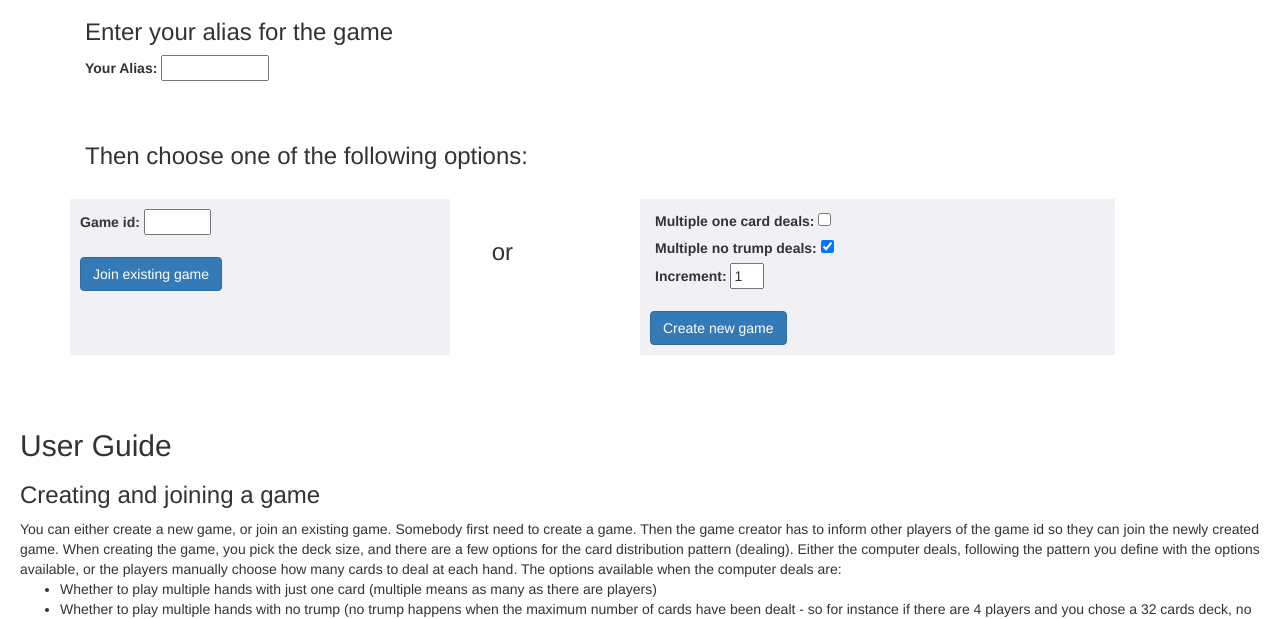
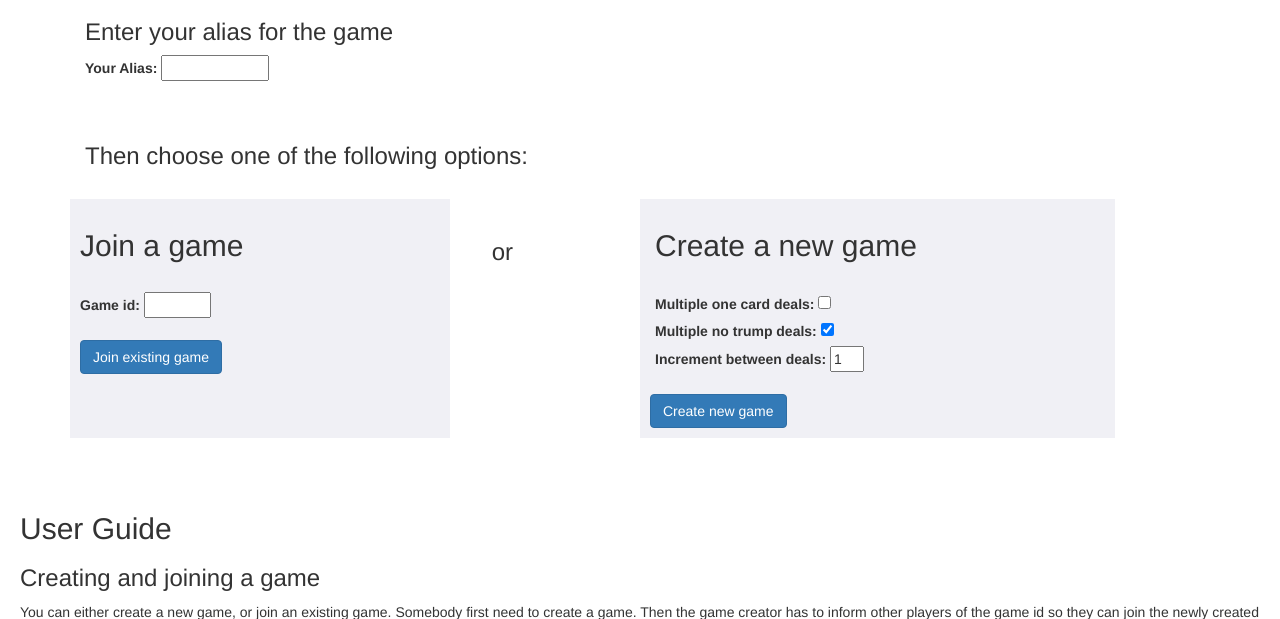
Before and after one commit to pfajeau/rom-whist, a Flask app: page / in a window 1280 px wide. Shown: the part 210-829 px from the top of the page. Run offline with Flask 2, Linux system fonts and the light colour scheme; parts of the project's set-up code (start-up, migrations or seed data) failed here and were passed over; some libraries are stand-ins or nearby versions.

Commit message:
Tweaks to presentation

```diff
--- a/romwhist/forms.py
+++ b/romwhist/forms.py
@@ -41,6 +41,6 @@ class IndexForm(FlaskForm):
     #deck_size = SelectField("Deck size: ", choices=[('24','24'),('32','32'),('40','40'),('52','52')], default='32')
     multiple_one_card = BooleanField("Multiple one card deals: ", default=False)
     multiple_no_trump = BooleanField("Multiple no trump deals: ", default=True)
-    increment = IntegerField("Increment: ", default=1, validators=[InputRequired(), NumberRange(min=1, max=5, message="Enter an increment between 1 and 5")])
+    increment = IntegerField("Increment between deals: ", default=1, validators=[InputRequired(), NumberRange(min=1, max=5, message="Enter an increment between 1 and 5")])
 
 from .models import *
--- a/romwhist/ui/templates/index.html
+++ b/romwhist/ui/templates/index.html
@@ -62,7 +62,8 @@
         <div class="row">
           <br/>
           <div class="col-4 data_block">
-            <!-- <h2>Join a game</h2> -->
+            <h2>Join a game</h2>
+            <br/>
             {{ form.game_id.label }}
             {{ form.game_id(size=5) }}
             <br><br>
@@ -74,11 +75,8 @@
           <!-- <h3>or</h3> -->
           <div class="col-5 data_block">
             <div id="dealing">
-<!--              <p><center><h4>Dealing</h4></center> -->
-<!--
-              <input type="radio" name="dealing_method" id="deal_player" value="player"> Players deal cards</input><br>
-              <input type="radio" name="dealing_method" id="deal_computer" value="computer" checked="checked"> Computer deals cards</input>
--->
+              <h2>Create a new game</h2>
+              <br/>
               <div id="dealing_options">
                 {{ form.multiple_one_card.label }}
                 {{ form.multiple_one_card }}
```
